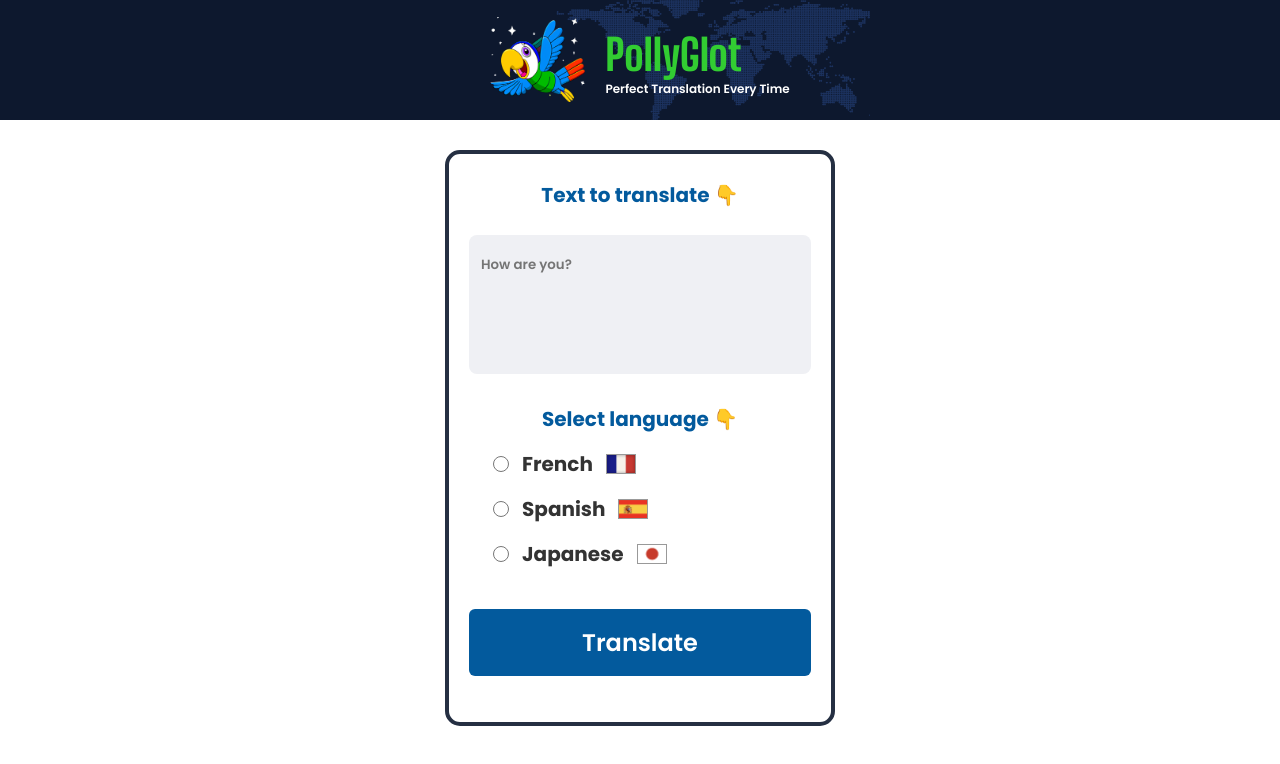
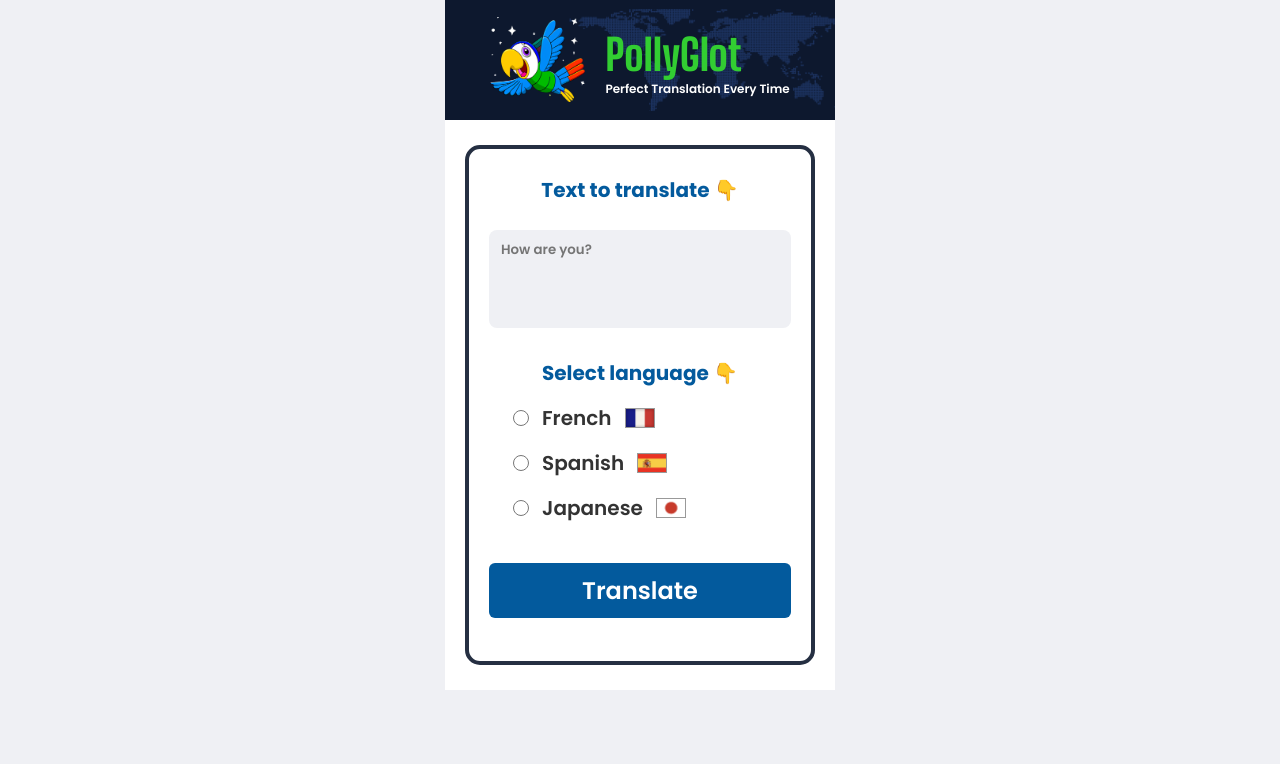
Before and after one commit to Cory117/polly-glot, a website built with Vite: page index.html in a window 1280 px wide. Built offline with nearby package versions, Linux system fonts and the light colour scheme.

Commit message:
updated css

```diff
--- a/style.css
+++ b/style.css
@@ -5,14 +5,19 @@
 body {
   margin: 0;
   padding: 0;
-  font-family: Poppins, sans-serif;
+  background-color: #eff0f4;
 }
 
 .container {
   margin: 0 auto;
+  max-width: 390px;
   display: flex;
-  padding-bottom: 32px;
   flex-direction: column;
+  background-color: #fff;
+  font-family: Poppins, sans-serif;
+  font-size: 20px;
+  color: #333;
+  line-height: 150%;
 }
 
 /* Header Section */
@@ -24,10 +29,10 @@ header {
   background-repeat: no-repeat;
   background-size: contain;
   display: flex;
-  width: 100%;
   flex-direction: row;
   align-items: center;
   justify-content: center;
+  margin-bottom: 10px;
 }
 
 .parrot {
@@ -45,7 +50,7 @@ header {
 }
 
 .header-text p {
-  font: 600 12px Poppins, sans-serif;
+  font: 12px Poppins, sans-serif;
   color: #fff;
   margin-top: 0;
 }
@@ -57,18 +62,8 @@ main {
   border-color: rgba(37, 47, 66, 1);
   border-style: solid;
   border-width: 4px;
-  align-self: center;
-  display: flex;
-  margin-top: 30px;
-  width: 100%;
-  max-width: 390px;
-  flex-direction: column;
-  font-size: 20px;
-  color: #333;
-  font-weight: 700;
-  text-align: center;
-  line-height: 150%;
-  padding: 10px 20px 46px;
+  padding: 10px 20px 43px;
+  margin: 15px 20px 25px;
 }
 
 .section-title {
@@ -84,15 +79,12 @@ main {
   background-color: #eff0f4;
   margin: 20px 0 5px 0;
   width: 100%;
-  align-items: start;
-  font-weight: 600;
-  padding: 20px 12px 79px;
+  padding: 10px 12px 48px;
   resize: none;
   border: none;
 }
 
 .language-container {
-  align-self: start;
   display: flex;
   align-items: center;
   gap: 13px;
@@ -101,34 +93,32 @@ main {
 }
 
 .language {
-  stroke-width: 1px;
-  border-color: rgba(188, 188, 188, 1);
-  border-style: solid;
-  border-width: 1px;
-  border-radius: 50%;
-  align-self: stretch;
   width: 16px;
   height: 16px;
   margin: auto 0;
 }
 
 .flag {
-  aspect-ratio: 1.49;
-  object-fit: auto;
-  object-position: center;
   width: 30px;
   border-color: rgba(153, 153, 153, 1);
   border-style: solid;
   border-width: 1px;
 }
 
-.translate-btn {
+.translate-btn,
+.restart-btn {
   border: none;
   border-radius: 6px;
   background-color: #035a9d;
   margin-top: 40px;
   color: #fff;
-  padding: 16px 60px;
+  padding: 10px 60px;
   font: 24px Poppins, sans-serif;
   cursor: pointer;
+  width: 100%;
 }
+
+.translate-btn:hover,
+.restart-btn:hover {
+  opacity: 0.9;
+}
```
